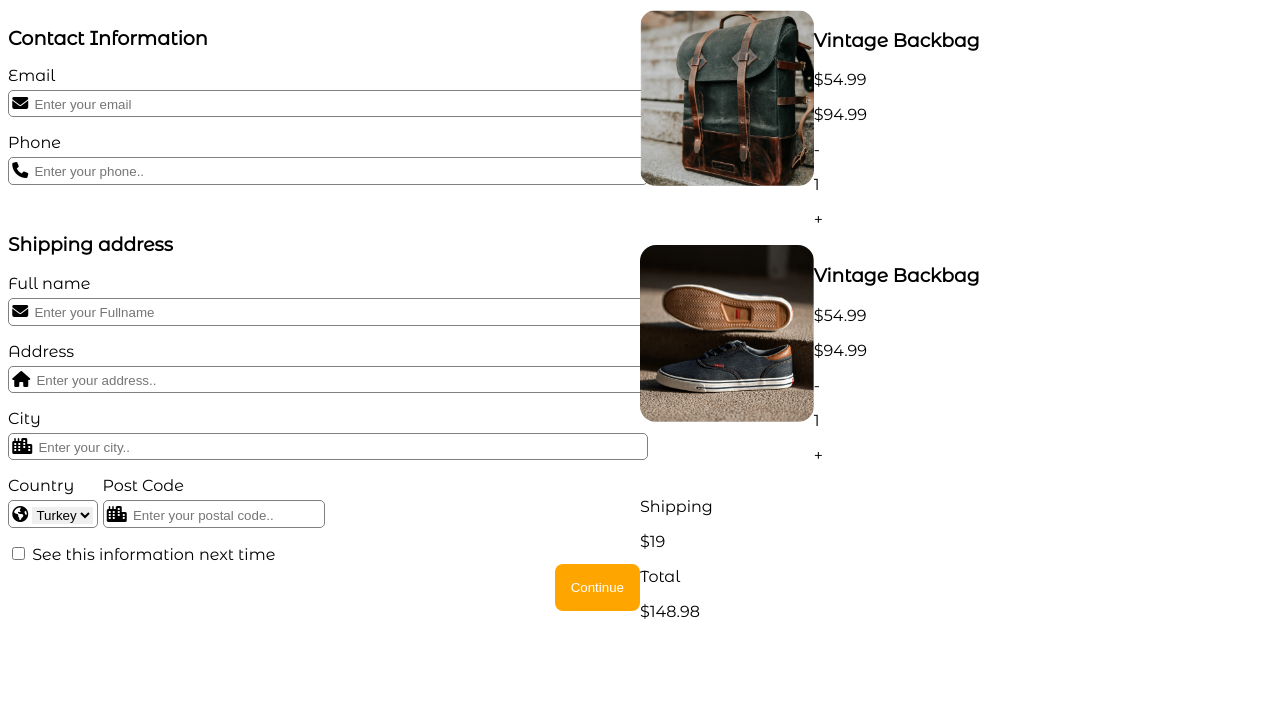
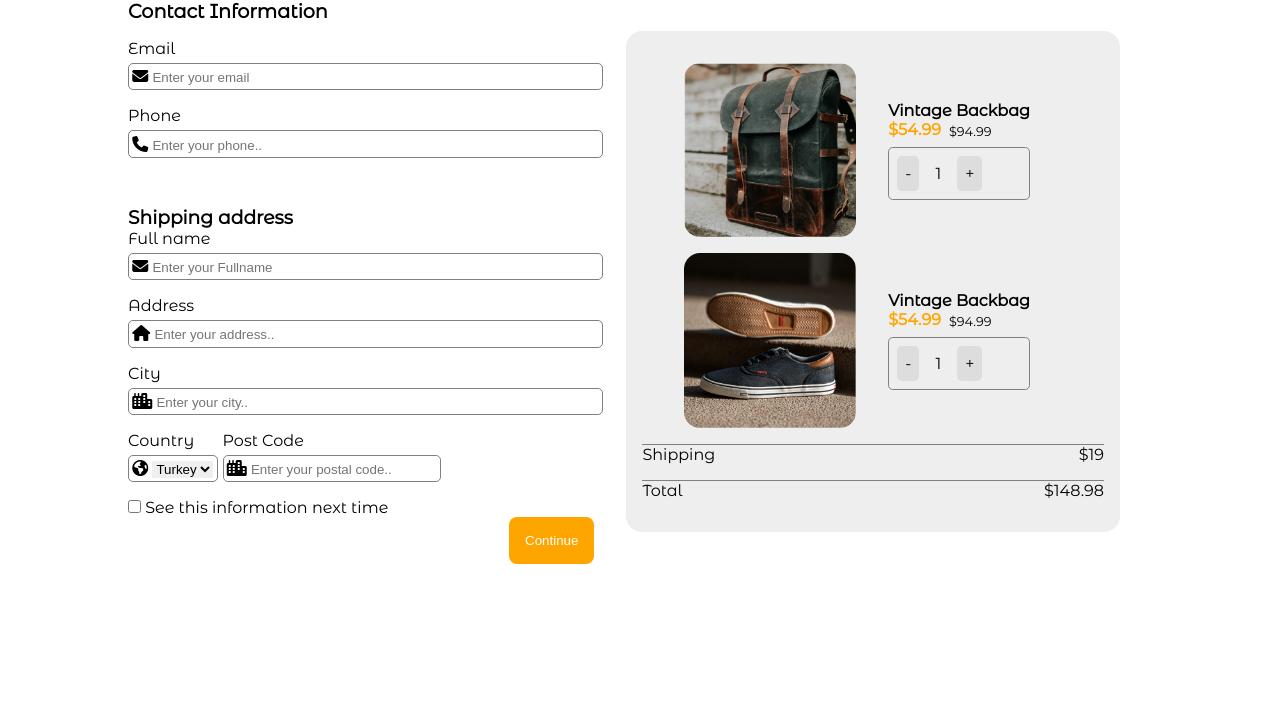
Before and after one commit to hellenkuttery/checkout-form, a plain HTML site: page index.html in a window 1280 px wide. Shown: the part 72-800 px from the top of the page. Drawn offline with Linux system fonts and the light colour scheme.

Commit message:
add folders

```diff
--- a/index.html
+++ b/index.html
@@ -124,7 +124,7 @@
                     </div>
                 </div>
             </div>
-            <div class="shipping">
+            <div class="total">
                    <p class="ship">Shipping</p>
                    <p class="prizeTotal">$19</p>
             </div>
--- a/style.css
+++ b/style.css
@@ -1,12 +1,20 @@
 @import url('https://fonts.googleapis.com/css2?family=Montserrat+Alternates&display=swap');
+*{
+   margin:0;
+   padding:0;
+}
+
 body{
    font-family: 'Montserrat Alternates', sans-serif;
 }
 h1{
+   margin-top:1rem;
    text-align: center;
 }
 .container{
    display:flex;
+   width: 80%;
+   margin:1rem auto;
 }
 .contact{
    width: 50%;
@@ -49,7 +57,7 @@ select{
 .addressPart{
    display: flex;
    gap:5px;
-   width: 100%;
+   /* width: 100%; */
 }
 .selectInput{
 
@@ -71,13 +79,62 @@ select{
    float: right;
 }
 .products{
+   background-color: #eee;
+   padding:1rem;
+   margin:2rem;
 
+   border-radius: 1rem;
 }
 .bag,.shoes{
    display: flex;
+   margin:1rem;
+   justify-content: center;
+   align-items: center;
 }
 .bag img,.shoes img{
    width: 40%;
    height: 60%;
    border-radius:1rem;
 }
+.pheader{
+   padding:1rem;
+   margin:1rem;
+}
+.pheader h3{
+   font-size:1rem;
+}
+.pricePart{
+   display: flex;
+   align-items: end;
+
+}
+.price{
+   color:orange;
+   font-weight: bolder;
+}
+.discount{
+   font-size:0.8rem;
+   margin-left:0.5rem;
+}
+.counter{
+   margin-top:0.5rem;
+   display: flex;
+   align-items: center;
+
+   border:1px solid gray;
+   border-radius:0.3rem;
+}
+.counter p{
+   margin:0.5rem;
+}
+.minus,.plus{
+   background-color: #ddd;
+   padding:0.5rem;
+   border-radius:0.3rem;
+}
+.total{
+   border-top:1px solid gray;
+display:flex;
+justify-content: space-between;
+margin-bottom:1rem;
+}
```
